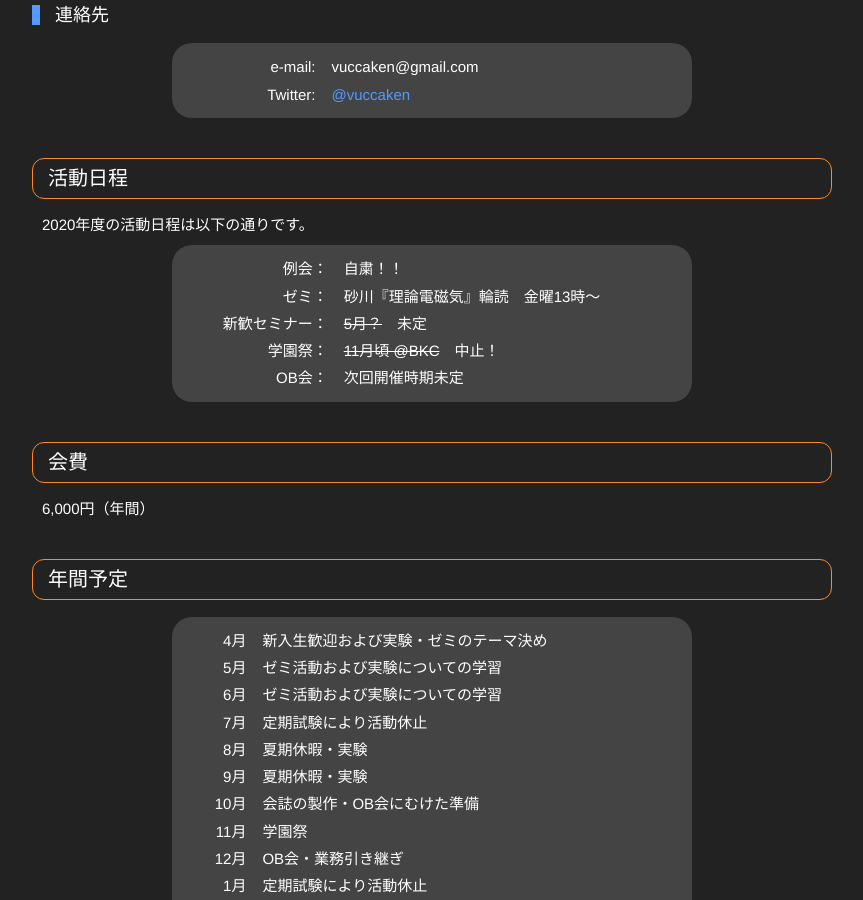
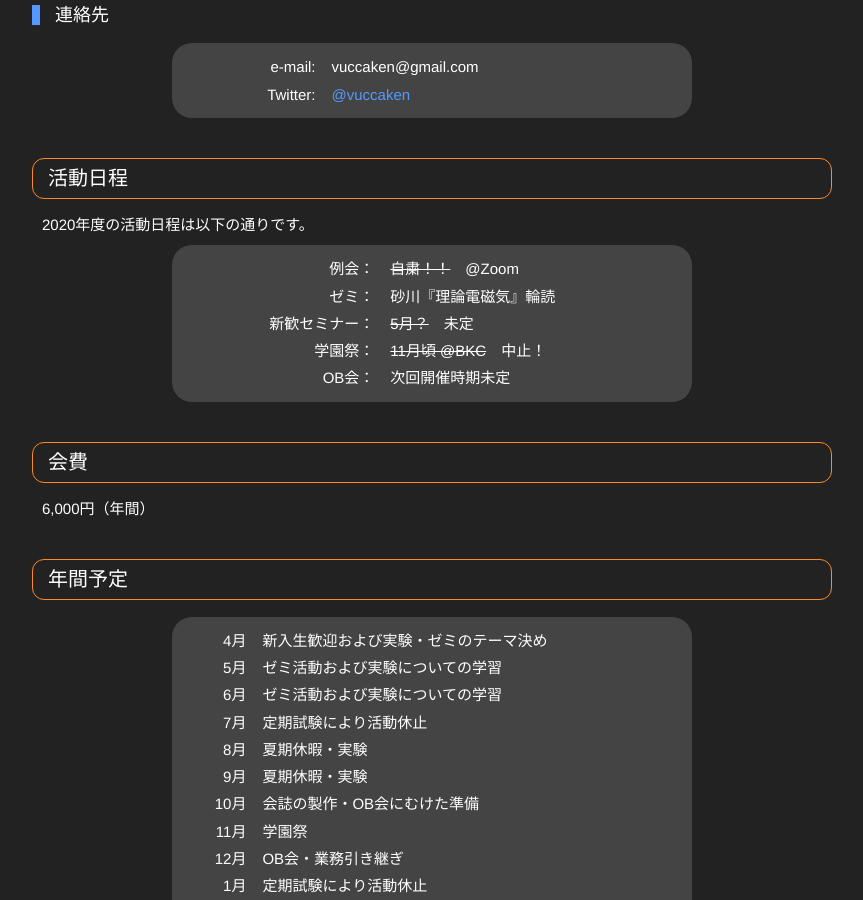
Before and after one commit to vuccaken/vuccaken.github.io, a Jekyll site: the page built from _pages/about.md, in a window 1280 px wide and 900 px high, scrolled down 712 px. Shown: the whole window, without its empty margins (208-1071 px from the left). Built offline with Jekyll 4.4.1, drawn with Linux system fonts in a browser that asks for light colours.

Commit message:
Update about.md

```diff
--- a/_pages/about.md
+++ b/_pages/about.md
@@ -8,9 +8,9 @@ act_alpha:
 
 year: 2020年度
 active_plan:
-  - [例会, 自粛！！]
+  - [例会, <del>自粛！！</del>　@Zoom]
   # - [例会, 毎週？曜日 18時〜 （前期）]
-  - [ゼミ, 砂川『理論電磁気』輪読　金曜13時〜]
+  - [ゼミ, 砂川『理論電磁気』輪読]
   # - [ゼミ, 元気があれば開催]
   - [新歓セミナー, <del>5月？</del>　未定]
   - [学園祭, <del>11月頃 @BKC</del>　中止！]
```
